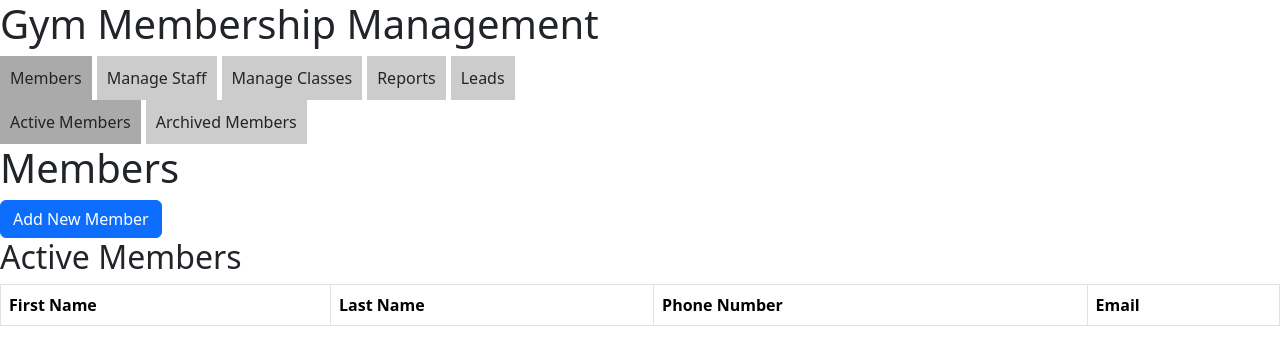
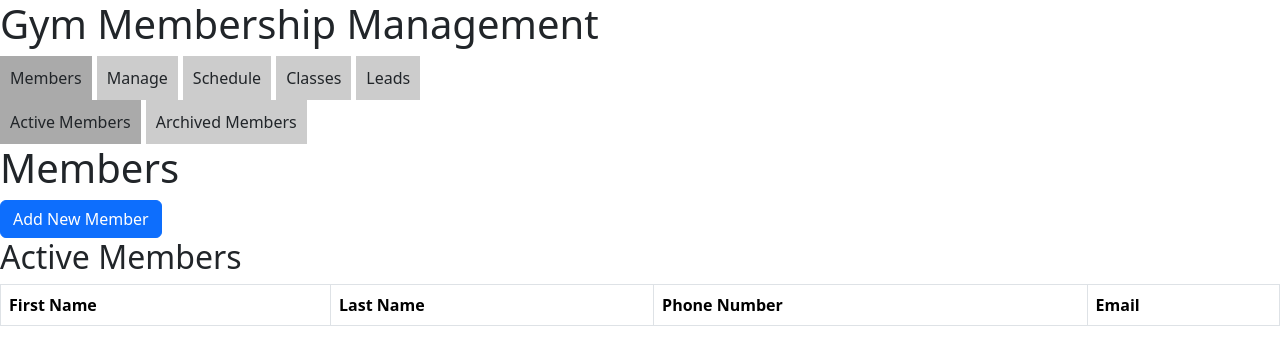
Before and after one commit to sgill994/gym-mgmt-app, a React app: page / in a window 1280 px wide. Shown: the top 364 px of the page. Built offline with nearby package versions, Linux system fonts and the light colour scheme.

Commit message:
Created new ManagePage with secondary tabs for Staff, Memberships, Reports, & Settings

```diff
--- a/src/App.js
+++ b/src/App.js
@@ -3,7 +3,8 @@ import 'bootstrap/dist/css/bootstrap.min.css';
 import './assets/styles/App.css'
 import Tabs from './components/Tabs';
 import MembersPage from './pages/MembersPage';
-import ManageClassesPage from './pages/ManageClassesPage'
+import ClassesPage from './pages/ClassesPage';
+import ManagePage from './pages/ManagePage';
 
 const App = () => {
   const [members, setMembers] = useState([]);
@@ -11,11 +12,6 @@ const App = () => {
 
   const addMember = (member) => {
     setMembers([...members, member]);
-  };
-
-  const [classes, setClasses] = useState([]);
-  const addClass = (course) => {
-    setClasses([...classes, course]);
   };
 
   const updateMember = (updatedMember, originalMember) => {
@@ -26,10 +22,28 @@ const App = () => {
     );
   };
 
+  const [classes, setClasses] = useState([]);
+  const addClass = (course) => {
+    setClasses([...classes, course]);
+  };
+
   const updateClass = (updatedClass, originalClass) => {
     setClasses((prevClasses) =>
       prevClasses.map((course) =>
         course.courseID === originalClass.courseID ? updatedClass : course
+      )
+    );
+  };
+
+  const [employees, setEmployees] = useState([]);
+  const addEmployee = (employee) => {
+    setEmployees([...employees, employee]);
+  };
+
+  const updateEmployee = (updatedEmployee, originalEmployee) => {
+    setEmployees((prevEmployees) =>
+      prevEmployees.map((employee) =>
+        employee.employeeID === originalEmployee.employeeID ? updatedEmployee : employee
       )
     );
   };
@@ -39,7 +53,8 @@ const App = () => {
       <h1>Gym Membership Management</h1>
       <Tabs activeTab={activeTab} setActiveTab={setActiveTab} />
       {activeTab === 'members' && <MembersPage members={members} addMember={addMember} updateMember={updateMember} />}
-      {activeTab === 'classes' && <ManageClassesPage classes={classes} addClass={addClass} updateClass={updateClass} />}
+      {activeTab === 'classes' && <ClassesPage classes={classes} addClass={addClass} updateClass={updateClass} />}
+      {activeTab === 'manage' && <ManagePage employees={employees} addEmployee={addEmployee} updateEmployee={updateEmployee} />  }
     </div>
   );
 };
--- /dev/null
+++ b/src/components/ManageTabs.js
@@ -0,0 +1,32 @@
+import React from 'react';
+
+const ManageTabs = ({activeTab, setActiveTab}) => (
+    <div id="tabs">
+        <div
+        id="staff-tab"
+        className={activeTab === 'staff' ? 'active' : ''}
+        onClick={() => setActiveTab('staff')}>
+            Staff
+        </div>
+        <div
+        id="memberships-tab"
+        className={activeTab === 'memberships' ? 'active' : ''}
+        onClick={() => setActiveTab('memberships')}>
+            Memberships
+        </div>
+        <div
+        id="report-tabs"
+        className={activeTab === 'reports' ? 'active' : ''}
+        onClick={() => setActiveTab('reports')}>
+            Reports
+        </div>
+        <div
+        id="settings-tab"
+        className={activeTab === 'settings' ? 'active' : ''}
+        onClick={() => setActiveTab('settings')}>
+            Settings
+        </div>
+    </div>
+);
+
+export default ManageTabs;
--- a/src/components/MemberDetails.js
+++ b/src/components/MemberDetails.js
@@ -9,6 +9,7 @@ const MemberDetails = ({ member, updateMember, closeDetails }) => {
     setIsEditing(false);
     setUpdatedMember(member);
   };
+
   const handleChange = (e) => {
     const { name, value } = e.target;
     setUpdatedMember({ ...updatedMember, [name]: value });
@@ -24,7 +25,7 @@ const MemberDetails = ({ member, updateMember, closeDetails }) => {
   return (
     <div>
       <h2>Member Details</h2>
-      <form onSubmit={handleSubmit}>
+      <form className="memberDetailsForm" onSubmit={handleSubmit}>
         <label>First Name:</label>
         <input type="text" name="firstName" value={updatedMember.firstName} onChange={handleChange} readOnly={!isEditing} />
         <label>Last Name:</label>
--- a/src/components/Tabs.js
+++ b/src/components/Tabs.js
@@ -10,25 +10,25 @@ const Tabs = ({ activeTab, setActiveTab }) => (
       Members
     </div>
     <div
-      id="manage-staff-tab"
-      className={activeTab === 'staff' ? 'active' : ''}
-      onClick={() => setActiveTab('staff')}
+      id="manage-tab"
+      className={activeTab === 'manage' ? 'active' : ''}
+      onClick={() => setActiveTab('manage')}
     >
-      Manage Staff
+      Manage
     </div>
     <div
-      id="manage-classes-tab"
+      id="schedule-tab"
+      className={activeTab === 'schedule' ? 'active' : ''}
+      onClick={() => setActiveTab('schedule')}
+    >
+      Schedule
+    </div>
+    <div
+      id="classes-tab"
       className={activeTab === 'classes' ? 'active' : ''}
       onClick={() => setActiveTab('classes')}
     >
-      Manage Classes
-    </div>
-    <div
-      id="reports-tab"
-      className={activeTab === 'reports' ? 'active' : ''}
-      onClick={() => setActiveTab('reports')}
-    >
-      Reports
+      Classes
     </div>
     <div
       id="leads-tab"
--- a/src/pages/ManageClassesPage.js
+++ b/src/pages/ClassesPage.js
@@ -3,7 +3,7 @@ import { Modal, Button } from 'react-bootstrap'
 import NewClassForm from '../components/NewClassForm';
 import ClassList from '../components/ClassList';
 
-const ManageClassesPage = ({ classes, addClass, updateClass }) => {
+const ClassesPage = ({ classes, addClass, updateClass }) => {
     const [showModal, setShowModal] = useState(false);
 
     const handleOpen = () => setShowModal(true);
@@ -27,4 +27,4 @@ const ManageClassesPage = ({ classes, addClass, updateClass }) => {
     );
 }
 
-export default ManageClassesPage;
+export default ClassesPage;
--- /dev/null
+++ b/src/pages/ManagePage.js
@@ -0,0 +1,34 @@
+import React, { useState } from 'react';
+import ManageTabs from '../components/ManageTabs';
+
+const ManagePage = ({employees, addEmployee, updateEmployee}) => {
+  const [activeTab, setActiveTab] = useState('staff');
+
+  return (
+    <div id="manage" className="tab active">
+      <ManageTabs activeTab={activeTab} setActiveTab={setActiveTab} />
+      {activeTab === 'staff' && (
+        <>
+        <h3>Staff Secondary</h3>
+        </>
+      )}
+      {activeTab === 'memberships' && (
+        <>
+        <h3>Memberships Secondary</h3>
+        </>
+      )}
+      {activeTab === 'reports' && (
+        <>
+        <h3>Reports Secondary</h3>
+        </>
+      )}
+      {activeTab === 'settings' && (
+        <>
+        <h3>Settings Secondary</h3>
+        </>
+      )}
+    </div>
+  );
+}
+
+export default ManagePage;
```
Also changed, not shown: src/pages/ManageStaffPage.js (deleted, +0 -16 lines).
